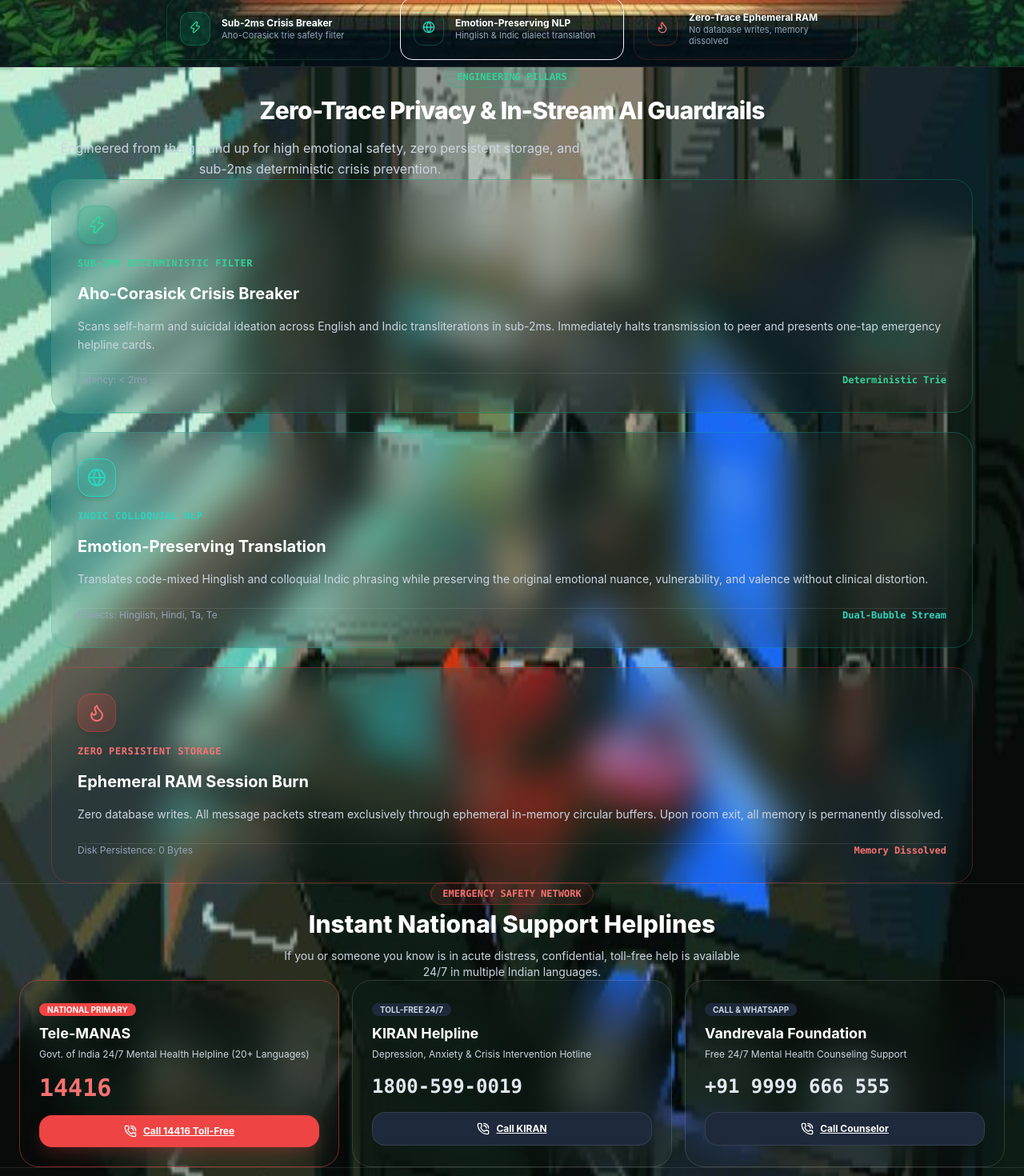
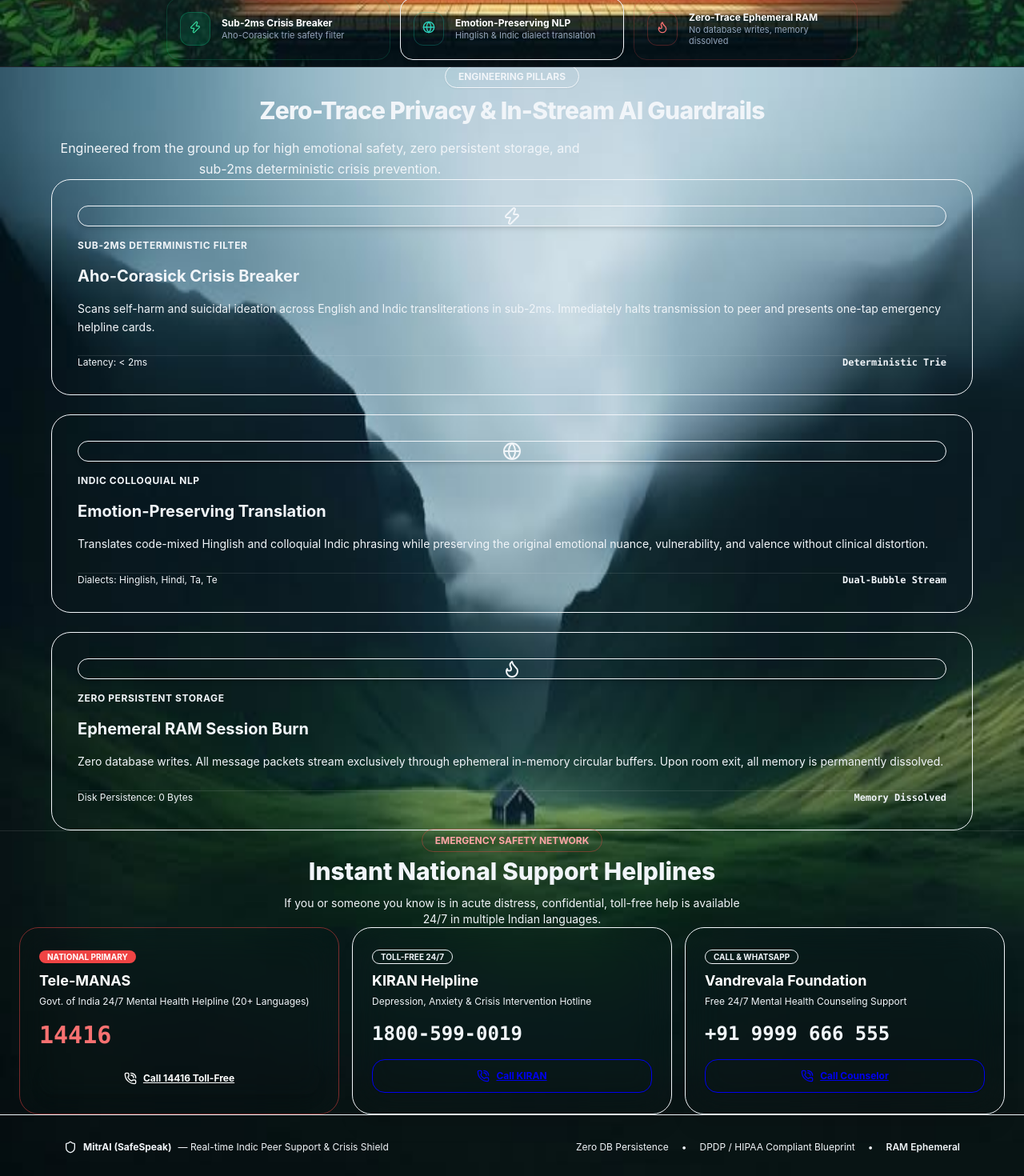
Before and after one commit to jasonabel01/MITR.AI, a Next.js app: page / in a window 1280 px wide. Shown: the part 1660-3130 px from the top of the page at 80% size. Built offline with nearby package versions, Linux system fonts and the light colour scheme; a web font is replaced by a local one.

Commit message:
style(ui): apply moody Nordic valley background and harmonize typography, icons, and cards

```diff
--- a/src/components/ProductLanding.tsx
+++ b/src/components/ProductLanding.tsx
@@ -19,7 +19,9 @@
   Volume2,
   ChevronDown,
   Box,
-  Video
+  Video,
+  Feather,
+  Compass
 } from "lucide-react";
 import { EscapeHero } from "@/components/ui/escape-hero";
 import { HorizonHeroSection } from "@/components/ui/horizon-hero-section";
@@ -67,8 +69,8 @@
                   <Shield className="w-4 h-4 text-emerald-400" />
                 </div>
               </div>
-              <span className="font-extrabold text-lg tracking-tight text-white">
-                MitrAI <span className="text-emerald-400 font-light text-sm">(SafeSpeak)</span>
+              <span className="font-extrabold text-lg tracking-tight text-white font-serif">
+                MitrAI <span className="text-emerald-400 font-light text-sm font-sans">(SafeSpeak)</span>
               </span>
             </div>
 
@@ -182,7 +184,7 @@
             <Radio className="w-3.5 h-3.5 text-emerald-400 animate-pulse" />
             <span>LIVE INTERACTIVE SANCTUARY TERMINAL</span>
           </div>
-          <h2 className="text-3xl sm:text-5xl font-extrabold text-white tracking-tight drop-shadow-md">
+          <h2 className="text-3xl sm:text-5xl font-extrabold text-white tracking-tight drop-shadow-md font-serif">
             Step Inside The Sanctuary
           </h2>
           <p className="text-slate-300 text-sm sm:text-base max-w-lg mx-auto leading-relaxed">
@@ -204,18 +206,18 @@
         </div>
       </section>
 
-      {/* ── 3. Safety Architecture, Helplines & Footer with Continuous Dynamic Background ── */}
+      {/* ── 3. Safety Architecture, Helplines & Footer with Moody Green Valley Artwork ── */}
       <div className="relative z-40 overflow-hidden border-t border-white/10">
-        {/* Full-Bleed Pixel Art Artwork Background Layer */}
+        {/* Full-Bleed Moody Green Valley Artwork Background Layer */}
         <div className="absolute inset-0 z-0 pointer-events-none overflow-hidden">
           <img
             src="/features-bg.jpg"
-            alt="Late Night Pixel Art Room"
-            className="w-full h-full object-cover object-center scale-105 filter brightness-[0.7] contrast-[1.1]"
+            alt="Solitary Cabin in Misty Green Nordic Valley"
+            className="w-full h-full object-cover object-center scale-105 filter brightness-[0.65] contrast-[1.08]"
           />
-          {/* Deep dark gradient overlays for rich contrast & readability */}
-          <div className="absolute inset-0 bg-gradient-to-b from-[#0B0F19] via-[#070a12]/80 to-[#05070c]" />
-          <div className="absolute inset-0 bg-[#070a12]/40 backdrop-blur-[2px]" />
+          {/* Deep dark gradient overlays for rich contrast, warmth & readability */}
+          <div className="absolute inset-0 bg-gradient-to-b from-[#0B0F19] via-[#08120d]/80 to-[#040806]" />
+          <div className="absolute inset-0 bg-[#06100b]/35 backdrop-blur-[2px]" />
           <div className="absolute top-1/4 right-1/4 w-[500px] h-[500px] bg-emerald-500/10 rounded-full blur-[140px] pointer-events-none" />
           <div className="absolute bottom-1/3 left-1/4 w-[600px] h-[600px] bg-teal-500/10 rounded-full blur-[150px] pointer-events-none" />
         </div>
@@ -224,84 +226,84 @@
         <section id="features" className="relative z-10 py-24 px-6 md:px-16">
           <div className="max-w-6xl mx-auto space-y-16">
             <div className="space-y-4 text-center md:text-left">
-              <span className="text-xs uppercase tracking-widest text-emerald-400 font-mono font-bold bg-emerald-500/10 border border-emerald-500/30 px-3.5 py-1.5 rounded-full inline-block">
+              <span className="text-xs uppercase tracking-widest text-[#a3b18a] font-serif font-bold bg-[#1b2e22]/80 border border-[#47624f]/50 px-4 py-1.5 rounded-full inline-block backdrop-blur-md shadow-sm">
                 Engineering Pillars
               </span>
-              <h2 className="text-3xl md:text-5xl font-extrabold tracking-tight text-white drop-shadow-md">
+              <h2 className="text-3xl md:text-5xl font-extrabold tracking-tight text-[#faf7f2] drop-shadow-md font-serif">
                 Zero-Trace Privacy & In-Stream AI Guardrails
               </h2>
-              <p className="text-slate-300 max-w-2xl text-base md:text-lg leading-relaxed">
+              <p className="text-[#c2d1bd] max-w-2xl text-base md:text-lg leading-relaxed">
                 Engineered from the ground up for high emotional safety, zero persistent storage, and sub-2ms deterministic crisis prevention.
               </p>
             </div>
 
             <div className="grid grid-cols-1 md:grid-cols-3 gap-6">
-              {/* Card 1 */}
-              <div className="p-8 rounded-3xl bg-[#0c131d]/90 backdrop-blur-xl border border-emerald-500/30 hover:border-emerald-400/70 transition-all shadow-[0_12px_40px_rgba(0,0,0,0.6)] group flex flex-col justify-between space-y-6">
+              {/* Card 1: Crisis Breaker */}
+              <div className="p-8 rounded-3xl bg-[#0c1812]/90 backdrop-blur-2xl border border-[#47624f]/40 hover:border-[#84cc9c]/70 transition-all shadow-[0_16px_50px_rgba(0,0,0,0.65)] group flex flex-col justify-between space-y-6">
                 <div className="space-y-4">
-                  <div className="w-12 h-12 rounded-2xl bg-emerald-500/20 border border-emerald-500/40 flex items-center justify-center text-emerald-400 group-hover:scale-110 transition-transform shadow-md">
+                  <div className="w-13 h-13 rounded-2xl bg-[#1c3325] border border-[#3b6d4e]/60 flex items-center justify-center text-[#84cc9c] group-hover:scale-110 transition-transform shadow-md">
                     <Zap className="w-6 h-6" />
                   </div>
-                  <div className="text-xs font-mono text-emerald-400 uppercase font-bold tracking-wider">
+                  <div className="text-xs font-serif text-[#84cc9c] uppercase font-bold tracking-wider">
                     Sub-2ms Deterministic Filter
                   </div>
-                  <h3 className="text-xl font-bold text-white group-hover:text-emerald-300 transition-colors">
+                  <h3 className="text-xl font-serif font-bold text-[#faf7f2] group-hover:text-[#a3b18a] transition-colors">
                     Aho-Corasick Crisis Breaker
                   </h3>
-                  <p className="text-slate-300 text-sm leading-relaxed">
+                  <p className="text-[#b5c7b0] text-sm leading-relaxed">
                     Scans self-harm and suicidal ideation across English and Indic transliterations in sub-2ms. Immediately halts transmission to peer and presents one-tap emergency helpline cards.
                   </p>
                 </div>
 
-                <div className="pt-4 border-t border-white/10 flex items-center justify-between text-xs text-slate-400">
+                <div className="pt-4 border-t border-white/10 flex items-center justify-between text-xs text-[#8fa88a]">
                   <span>Latency: &lt; 2ms</span>
-                  <span className="text-emerald-400 font-mono font-semibold">Deterministic Trie</span>
+                  <span className="text-[#84cc9c] font-mono font-semibold">Deterministic Trie</span>
                 </div>
               </div>
 
-              {/* Card 2 */}
-              <div className="p-8 rounded-3xl bg-[#0c131d]/90 backdrop-blur-xl border border-teal-500/30 hover:border-teal-400/70 transition-all shadow-[0_12px_40px_rgba(0,0,0,0.6)] group flex flex-col justify-between space-y-6">
+              {/* Card 2: Emotion-Preserving NLP */}
+              <div className="p-8 rounded-3xl bg-[#0c1812]/90 backdrop-blur-2xl border border-[#3f5e5b]/40 hover:border-[#73c7be]/70 transition-all shadow-[0_16px_50px_rgba(0,0,0,0.65)] group flex flex-col justify-between space-y-6">
                 <div className="space-y-4">
-                  <div className="w-12 h-12 rounded-2xl bg-teal-500/20 border border-teal-500/40 flex items-center justify-center text-teal-400 group-hover:scale-110 transition-transform shadow-md">
+                  <div className="w-13 h-13 rounded-2xl bg-[#162e2c] border border-[#2f635f]/60 flex items-center justify-center text-[#73c7be] group-hover:scale-110 transition-transform shadow-md">
                     <Globe className="w-6 h-6" />
                   </div>
-                  <div className="text-xs font-mono text-teal-400 uppercase font-bold tracking-wider">
+                  <div className="text-xs font-serif text-[#73c7be] uppercase font-bold tracking-wider">
                     Indic Colloquial NLP
                   </div>
-                  <h3 className="text-xl font-bold text-white group-hover:text-teal-300 transition-colors">
+                  <h3 className="text-xl font-serif font-bold text-[#faf7f2] group-hover:text-[#a5ded7] transition-colors">
                     Emotion-Preserving Translation
                   </h3>
-                  <p className="text-slate-300 text-sm leading-relaxed">
+                  <p className="text-[#b5c7b0] text-sm leading-relaxed">
                     Translates code-mixed Hinglish and colloquial Indic phrasing while preserving the original emotional nuance, vulnerability, and valence without clinical distortion.
                   </p>
                 </div>
 
-                <div className="pt-4 border-t border-white/10 flex items-center justify-between text-xs text-slate-400">
+                <div className="pt-4 border-t border-white/10 flex items-center justify-between text-xs text-[#8fa88a]">
                   <span>Dialects: Hinglish, Hindi, Ta, Te</span>
-                  <span className="text-teal-400 font-mono font-semibold">Dual-Bubble Stream</span>
+                  <span className="text-[#73c7be] font-mono font-semibold">Dual-Bubble Stream</span>
                 </div>
               </div>
 
-              {/* Card 3 */}
-              <div className="p-8 rounded-3xl bg-[#0c131d]/90 backdrop-blur-xl border border-red-500/30 hover:border-red-400/70 transition-all shadow-[0_12px_40px_rgba(0,0,0,0.6)] group flex flex-col justify-between space-y-6">
+              {/* Card 3: RAM Session Dissolve */}
+              <div className="p-8 rounded-3xl bg-[#0c1812]/90 backdrop-blur-2xl border border-[#6b4728]/40 hover:border-[#e09f67]/70 transition-all shadow-[0_16px_50px_rgba(0,0,0,0.65)] group flex flex-col justify-between space-y-6">
                 <div className="space-y-4">
-                  <div className="w-12 h-12 rounded-2xl bg-red-500/20 border border-red-500/40 flex items-center justify-center text-red-400 group-hover:scale-110 transition-transform shadow-md">
+                  <div className="w-13 h-13 rounded-2xl bg-[#2d2218] border border-[#6b4728]/60 flex items-center justify-center text-[#e09f67] group-hover:scale-110 transition-transform shadow-md">
                     <Flame className="w-6 h-6" />
                   </div>
-                  <div className="text-xs font-mono text-red-400 uppercase font-bold tracking-wider">
+                  <div className="text-xs font-serif text-[#e09f67] uppercase font-bold tracking-wider">
                     Zero Persistent Storage
                   </div>
-                  <h3 className="text-xl font-bold text-white group-hover:text-red-300 transition-colors">
+                  <h3 className="text-xl font-serif font-bold text-[#faf7f2] group-hover:text-[#f2c49b] transition-colors">
                     Ephemeral RAM Session Burn
                   </h3>
-                  <p className="text-slate-300 text-sm leading-relaxed">
+                  <p className="text-[#b5c7b0] text-sm leading-relaxed">
                     Zero database writes. All message packets stream exclusively through ephemeral in-memory circular buffers. Upon room exit, all memory is permanently dissolved.
                   </p>
                 </div>
 
-                <div className="pt-4 border-t border-white/10 flex items-center justify-between text-xs text-slate-400">
+                <div className="pt-4 border-t border-white/10 flex items-center justify-between text-xs text-[#8fa88a]">
                   <span>Disk Persistence: 0 Bytes</span>
-                  <span className="text-red-400 font-mono font-semibold">Memory Dissolved</span>
+                  <span className="text-[#e09f67] font-mono font-semibold">Memory Dissolved</span>
                 </div>
               </div>
             </div>
@@ -312,31 +314,31 @@
         <section id="helplines" className="relative z-10 py-20 px-6 md:px-16 border-t border-white/10">
           <div className="max-w-5xl mx-auto space-y-10">
             <div className="text-center space-y-3">
-              <span className="text-xs uppercase tracking-widest text-red-400 font-mono font-bold bg-red-500/10 border border-red-500/30 px-3.5 py-1.5 rounded-full inline-block">
+              <span className="text-xs uppercase tracking-widest text-red-300 font-serif font-bold bg-red-950/70 border border-red-500/40 px-4 py-1.5 rounded-full inline-block backdrop-blur-md shadow-sm">
                 Emergency Safety Network
               </span>
-              <h2 className="text-3xl sm:text-4xl font-extrabold text-white drop-shadow-md">
+              <h2 className="text-3xl sm:text-4xl font-extrabold text-[#faf7f2] drop-shadow-md font-serif">
                 Instant National Support Helplines
               </h2>
-              <p className="text-slate-300 text-sm max-w-xl mx-auto">
+              <p className="text-[#c2d1bd] text-sm max-w-xl mx-auto">
                 If you or someone you know is in acute distress, confidential, toll-free help is available 24/7 in multiple Indian languages.
               </p>
             </div>
 
             <div className="grid grid-cols-1 sm:grid-cols-3 gap-4">
               {/* Helpline 1 */}
-              <div className="p-6 rounded-3xl bg-gradient-to-b from-red-500/20 via-[#0c131d]/95 to-[#0c131d]/95 border border-red-500/50 space-y-4 shadow-[0_12px_36px_rgba(239,68,68,0.15)] backdrop-blur-xl">
+              <div className="p-6 rounded-3xl bg-gradient-to-b from-red-950/80 via-[#0c1812]/95 to-[#0c1812]/95 border border-red-500/50 space-y-4 shadow-[0_12px_36px_rgba(239,68,68,0.2)] backdrop-blur-xl">
                 <div>
                   <span className="text-[10px] px-2.5 py-0.5 rounded-full bg-red-500 text-white font-bold uppercase shadow-sm">
                     National Primary
                   </span>
-                  <h3 className="text-lg font-bold text-white mt-2">Tele-MANAS</h3>
-                  <p className="text-xs text-slate-300 mt-1">Govt. of India 24/7 Mental Health Helpline (20+ Languages)</p>
+                  <h3 className="text-lg font-serif font-bold text-white mt-2">Tele-MANAS</h3>
+                  <p className="text-xs text-[#c2d1bd] mt-1">Govt. of India 24/7 Mental Health Helpline (20+ Languages)</p>
                 </div>
                 <div className="text-3xl font-mono font-extrabold text-red-400">14416</div>
                 <a
                   href="tel:14416"
-                  className="w-full py-3 rounded-2xl bg-red-500 hover:bg-red-600 text-white text-xs font-bold flex items-center justify-center gap-2 shadow-lg shadow-red-500/30 transition-all cursor-pointer"
+                  className="w-full py-3 rounded-2xl bg-red-600 hover:bg-red-500 text-white text-xs font-serif font-bold flex items-center justify-center gap-2 shadow-lg shadow-red-600/40 transition-all cursor-pointer"
                 >
                   <PhoneCall className="w-4 h-4" />
                   <span>Call 14416 Toll-Free</span>
@@ -344,18 +346,18 @@
               </div>
 
               {/* Helpline 2 */}
-              <div className="p-6 rounded-3xl bg-[#0c131d]/90 border border-white/15 space-y-4 shadow-xl backdrop-blur-xl">
+              <div className="p-6 rounded-3xl bg-[#0c1812]/90 border border-[#47624f]/35 space-y-4 shadow-xl backdrop-blur-xl">
                 <div>
-                  <span className="text-[10px] px-2.5 py-0.5 rounded-full bg-slate-800 text-slate-300 font-bold uppercase">
+                  <span className="text-[10px] px-2.5 py-0.5 rounded-full bg-[#1b2e22] text-[#c2d1bd] font-bold uppercase border border-[#47624f]/40">
                     Toll-Free 24/7
                   </span>
-                  <h3 className="text-lg font-bold text-white mt-2">KIRAN Helpline</h3>
-                  <p className="text-xs text-slate-300 mt-1">Depression, Anxiety & Crisis Intervention Hotline</p>
+                  <h3 className="text-lg font-serif font-bold text-white mt-2">KIRAN Helpline</h3>
+                  <p className="text-xs text-[#c2d1bd] mt-1">Depression, Anxiety & Crisis Intervention Hotline</p>
                 </div>
-                <div className="text-2xl font-mono font-bold text-slate-200">1800-599-0019</div>
+                <div className="text-2xl font-mono font-bold text-[#faf7f2]">1800-599-0019</div>
                 <a
                   href="tel:18005990019"
-                  className="w-full py-3 rounded-2xl bg-slate-800 hover:bg-slate-700 text-white text-xs font-bold flex items-center justify-center gap-2 border border-white/10 transition-all cursor-pointer"
+                  className="w-full py-3 rounded-2xl bg-[#1b2e22] hover:bg-[#253d2e] text-[#faf7f2] text-xs font-serif font-bold flex items-center justify-center gap-2 border border-[#47624f]/50 transition-all cursor-pointer shadow-sm"
                 >
                   <PhoneCall className="w-4 h-4" />
                   <span>Call KIRAN</span>
@@ -363,18 +365,18 @@
               </div>
 
               {/* Helpline 3 */}
-              <div className="p-6 rounded-3xl bg-[#0c131d]/90 border border-white/15 space-y-4 shadow-xl backdrop-blur-xl">
+              <div className="p-6 rounded-3xl bg-[#0c1812]/90 border border-[#47624f]/35 space-y-4 shadow-xl backdrop-blur-xl">
                 <div>
-                  <span className="text-[10px] px-2.5 py-0.5 rounded-full bg-slate-800 text-slate-300 font-bold uppercase">
+                  <span className="text-[10px] px-2.5 py-0.5 rounded-full bg-[#1b2e22] text-[#c2d1bd] font-bold uppercase border border-[#47624f]/40">
                     Call & WhatsApp
                   </span>
-                  <h3 className="text-lg font-bold text-white mt-2">Vandrevala Foundation</h3>
-                  <p className="text-xs text-slate-300 mt-1">Free 24/7 Mental Health Counseling Support</p>
+                  <h3 className="text-lg font-serif font-bold text-white mt-2">Vandrevala Foundation</h3>
+                  <p className="text-xs text-[#c2d1bd] mt-1">Free 24/7 Mental Health Counseling Support</p>
                 </div>
-                <div className="text-2xl font-mono font-bold text-slate-200">+91 9999 666 555</div>
+                <div className="text-2xl font-mono font-bold text-[#faf7f2]">+91 9999 666 555</div>
                 <a
                   href="tel:+919999666555"
-                  className="w-full py-3 rounded-2xl bg-slate-800 hover:bg-slate-700 text-white text-xs font-bold flex items-center justify-center gap-2 border border-white/10 transition-all cursor-pointer"
+                  className="w-full py-3 rounded-2xl bg-[#1b2e22] hover:bg-[#253d2e] text-[#faf7f2] text-xs font-serif font-bold flex items-center justify-center gap-2 border border-[#47624f]/50 transition-all cursor-pointer shadow-sm"
                 >
                   <PhoneCall className="w-4 h-4" />
                   <span>Call Counselor</span>
@@ -385,19 +387,19 @@
         </section>
 
         {/* ── 3C. Footer ── */}
-        <footer className="relative z-10 py-8 text-center text-xs text-slate-400 border-t border-white/10">
+        <footer className="relative z-10 py-8 text-center text-xs text-[#95a88d] border-t border-[#47624f]/25">
           <div className="max-w-6xl mx-auto px-4 flex flex-col sm:flex-row items-center justify-between gap-4">
             <div className="flex items-center gap-2">
-              <Shield className="w-4 h-4 text-emerald-400" />
-              <span className="font-bold text-white">MitrAI (SafeSpeak)</span>
+              <Shield className="w-4 h-4 text-[#84cc9c]" />
+              <span className="font-serif font-bold text-[#faf7f2]">MitrAI (SafeSpeak)</span>
               <span>— Real-time Indic Peer Support & Crisis Shield</span>
             </div>
-            <div className="flex items-center gap-4 text-slate-300">
+            <div className="flex items-center gap-4 text-[#b5c7b0]">
               <span>Zero DB Persistence</span>
               <span>•</span>
               <span>DPDP / HIPAA Compliant Blueprint</span>
               <span>•</span>
-              <span className="text-emerald-400 font-semibold">RAM Ephemeral</span>
+              <span className="text-[#84cc9c] font-semibold">RAM Ephemeral</span>
             </div>
           </div>
         </footer>
```
Also changed, not shown: public/features-bg.jpg.
